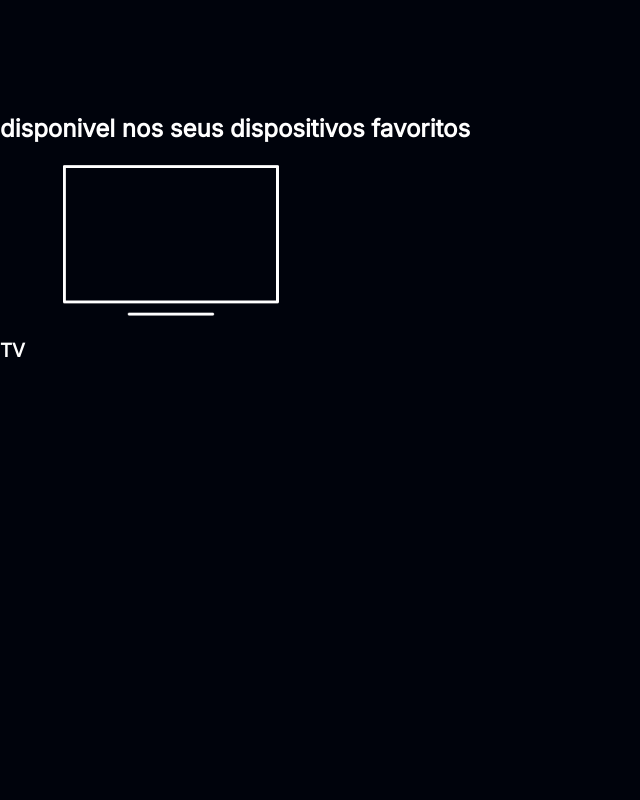
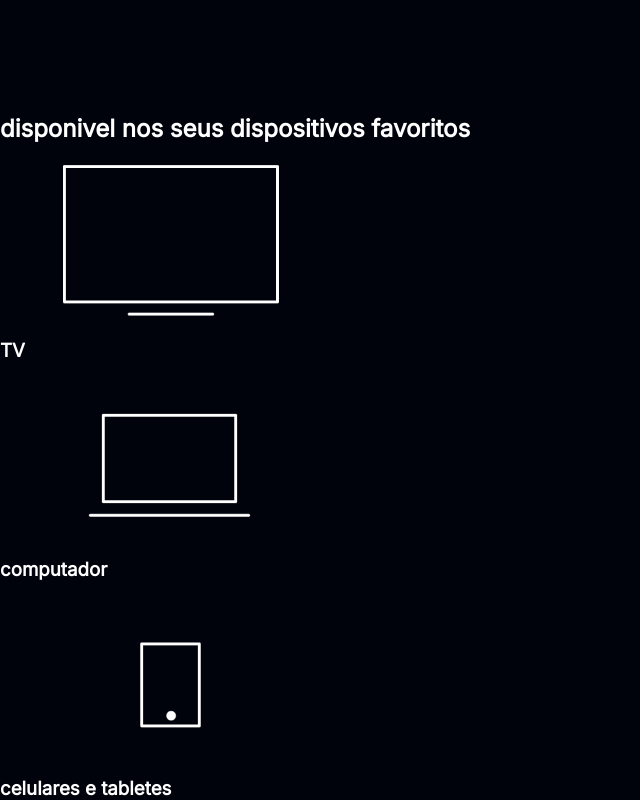
Before and after one commit to adrieltreter/mendesflix-2front23, a plain HTML site: page index.html in a window 1280 px wide. Shown: the part 3086-3886 px from the top of the page, without its empty margins (0-640 px from the left). Before the commit the page ends 3448 px from the top, so only its background shows below. Drawn offline with Linux system fonts and the light colour scheme.

Commit message:
Add files via upload

```diff
--- a/index.html
+++ b/index.html
@@ -75,6 +75,15 @@
                     <h3 class="lista_item">TV</h3>
                 </li>
 
+                <li>
+                    <img src="computador.png" alt="televisao">
+                    <h3 class="lista_item">computador</h3>
+                </li>
+                <li>
+                    <img src="celular.png" alt="televisao">
+                    <h3 class="lista_item">celulares e tabletes</h3>
+                </li>
+
             </ul>
         </section>
         </p>
```
